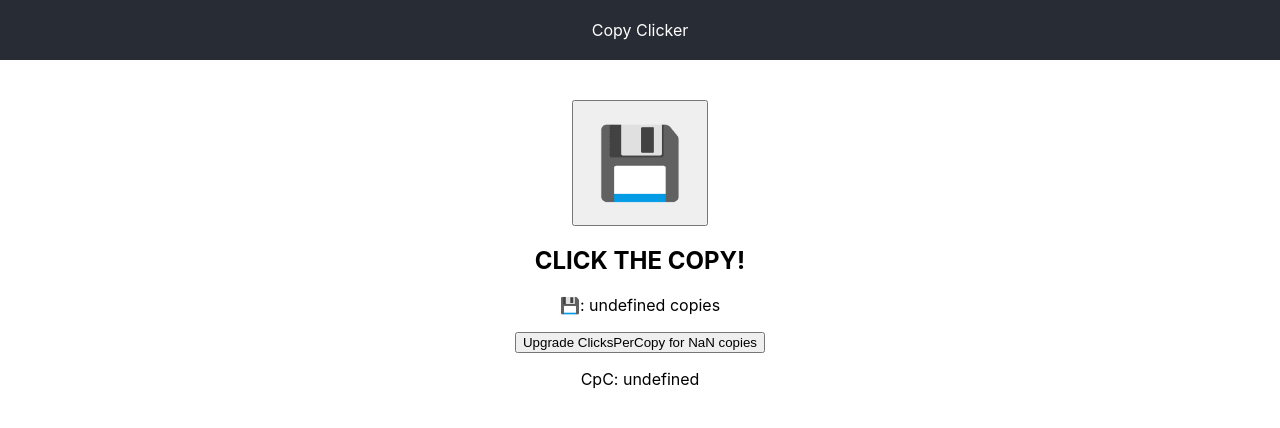
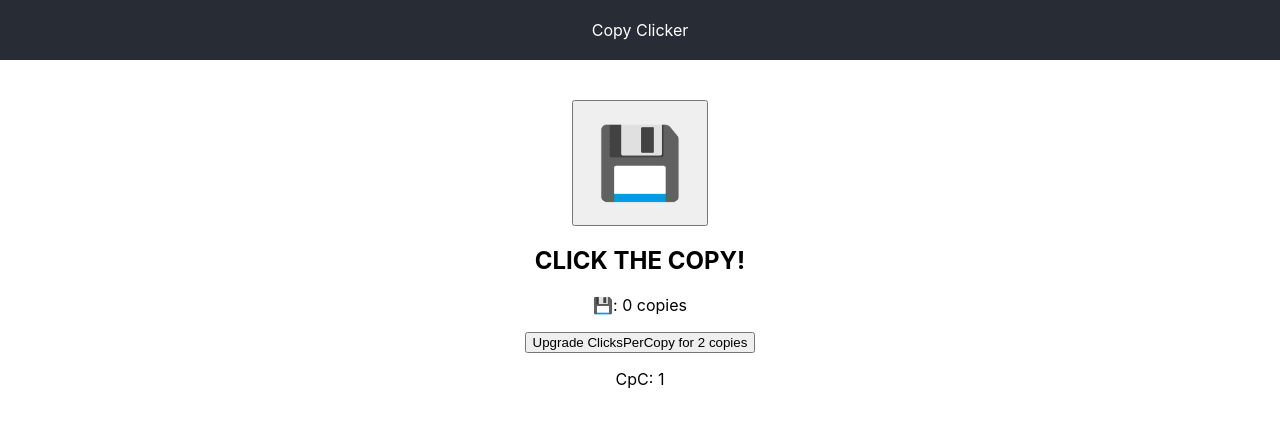
Before and after one commit to AllGistsEqual/redux-base, a React (Create React App) app: page / in a window 1280 px wide. Shown: the top 428 px of the page. Built offline with nearby package versions, Linux system fonts and the light colour scheme.

Commit message:
added a simple store

```diff
--- a/package.json
+++ b/package.json
@@ -29,7 +29,9 @@
     "prop-types": "^15.7.2",
     "react": "^16.9.0",
     "react-dom": "^16.9.0",
+    "react-redux": "^7.1.1",
     "react-scripts": "3.1.2",
+    "redux": "^4.0.4",
     "typescript": "^3.6.3"
   },
   "devDependencies": {
--- a/src/App.jsx
+++ b/src/App.jsx
@@ -1,6 +1,20 @@
 import React from 'react'
+import { createStore } from 'redux'
 import './App.css'
 import CopyClicker from './components/CopyClicker'
+
+const initialState = {
+    copies: 0,
+}
+
+function reducer(state = initialState, action) {
+    console.log('I\'m inside your reducer')
+    return state
+}
+
+const store = createStore(reducer)
+
+console.log('Our current state: ', store.getState())
 
 function App() {
     return (
@@ -9,10 +23,7 @@ function App() {
                 Copy Clicker
             </header>
 
-            <CopyClicker
-                initialCopies={0}
-                initialCpC={1}
-            />
+            <CopyClicker copies={0} CpC={1} />
         </div>
     )
 }
```
Also changed, not shown: 1 other file (tests, documents, lock files or other folders).
